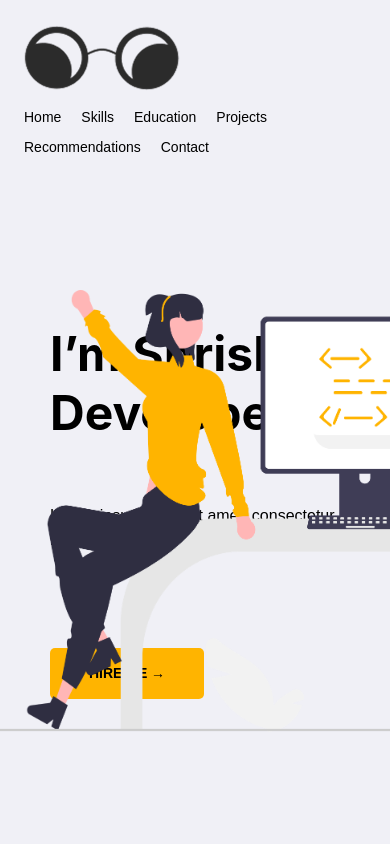
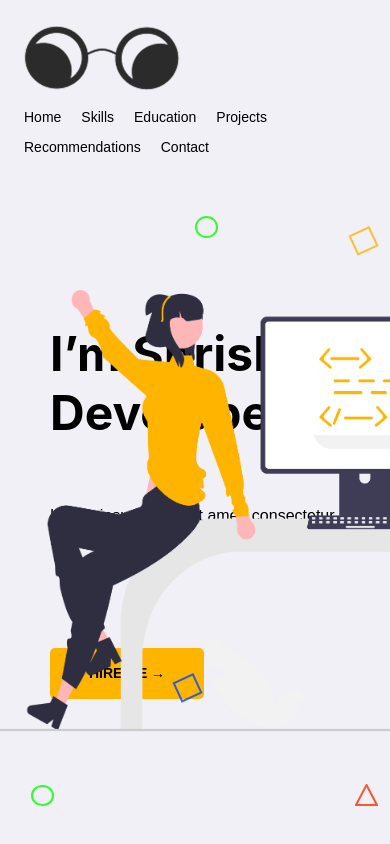
Before and after one commit to ShrishtiSingh11/JTG-Developer-Portfolio, a plain HTML site: page index.html in a window 390 px wide. Shown: the top 844 px of the page. Drawn offline with Linux system fonts and the light colour scheme.

Commit message:
positioning shapes according to dimensions

```diff
--- a/style.css
+++ b/style.css
@@ -559,3 +559,10 @@ color: #767676;
 .logo2 {
     overflow-x: clip;
 }
+@media (max-width: 1100px) {
+    .rectangle-yellow {left: auto; right:4%; top:8%;}
+    .triangle         {left: auto; right:3%; top:auto; bottom:6%;}
+    .circle1          {left: 50%; top:6%;}
+    .rectangle-blue   {left: 45%; top:auto; bottom:22%;}
+    .circle2          {left: 8%; top:auto; bottom:6%;}
+}
```
